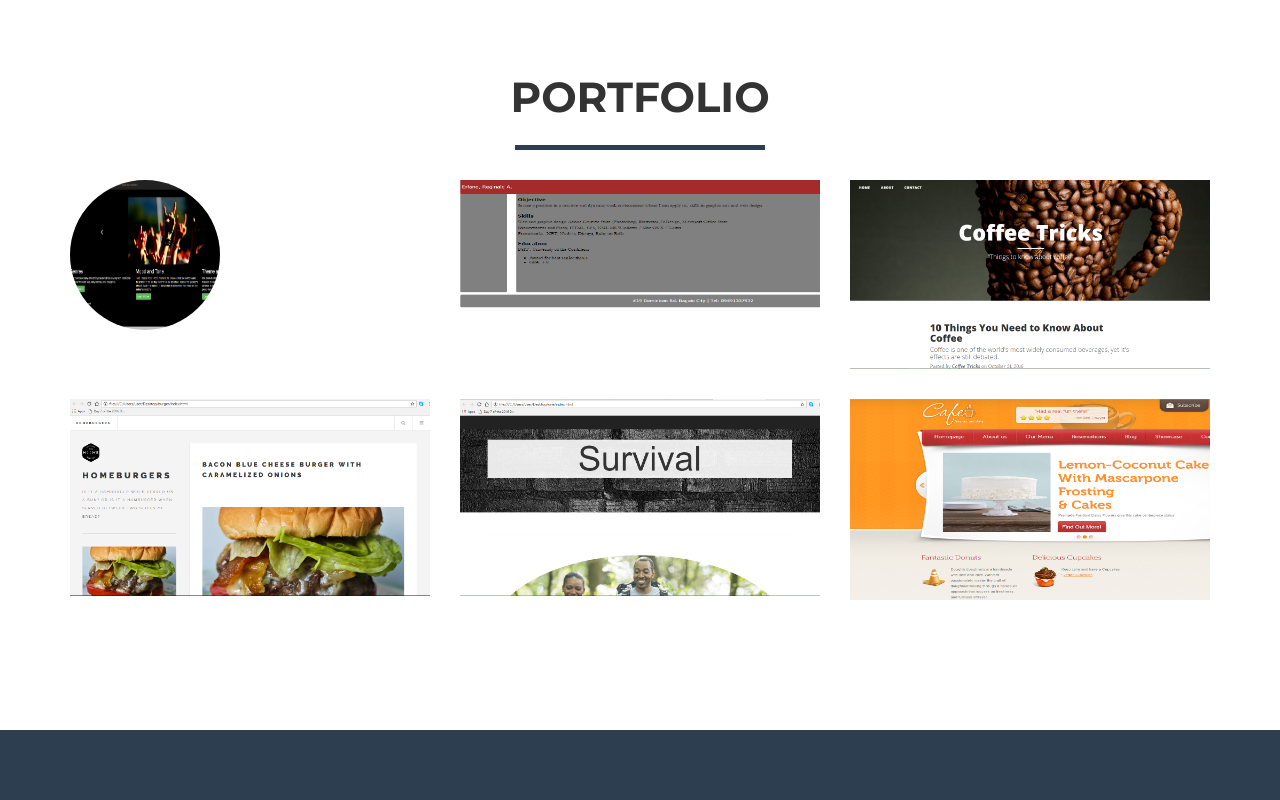
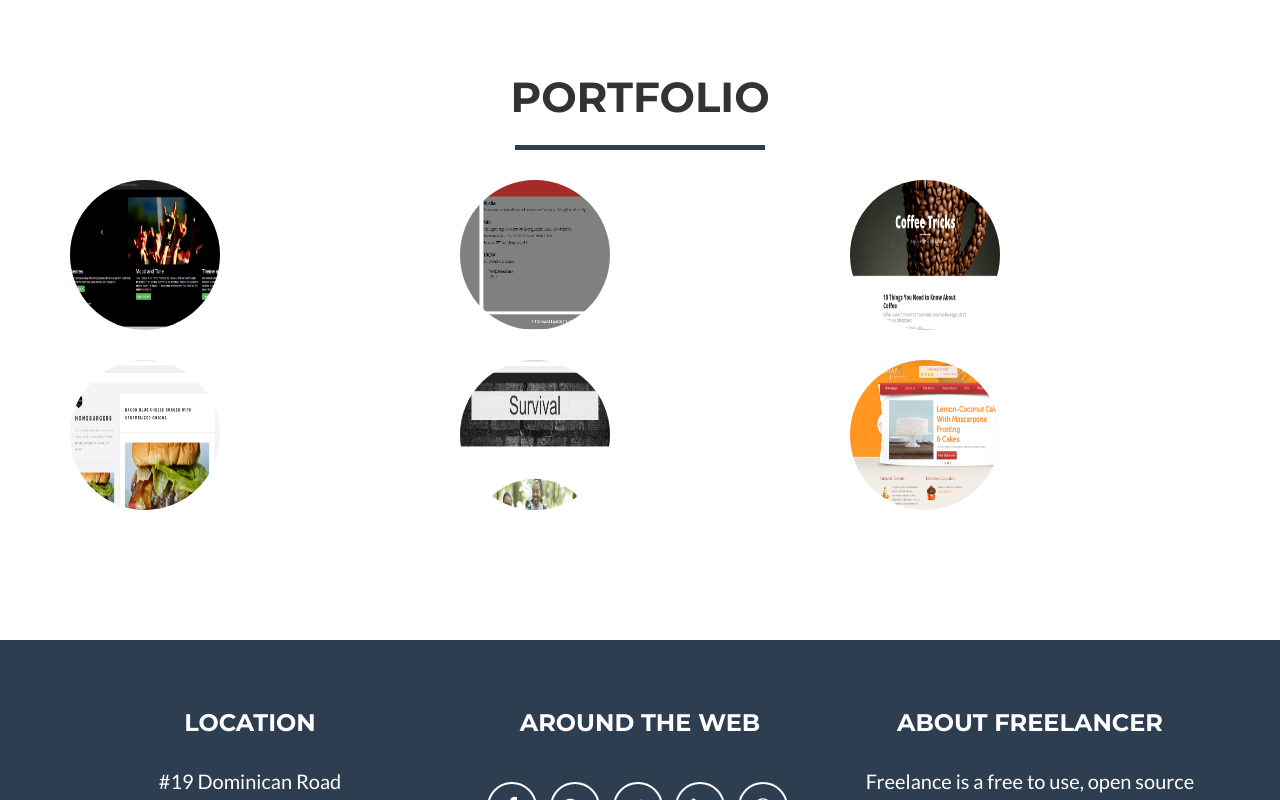
Before and after one commit to reginald456/ReginaldErlano.github.io, a website: page index.html in a window 1280 px wide. Shown: the part 686-1486 px from the top of the page. Drawn offline with nearby package versions, Linux system fonts and the light colour scheme.

Commit message:
Update index.html

```diff
--- a/index.html
+++ b/index.html
@@ -101,7 +101,7 @@
                                 <i class="fa fa-search-plus fa-3x"></i>
                             </div>
                         </div>
-                        <img src="musick.png"class="img-circle" alt="" width = 200 height = 200>
+                        <img src="musick.png"class="img-circle" alt="" width = 300 height = 400>
                     </a>
                 </div>
                 <div class="col-sm-4 portfolio-item">
@@ -111,7 +111,7 @@
                                 <i class="fa fa-search-plus fa-3x"></i>
                             </div>
                         </div>
-                        <img src="resume.png"  class="img-responsive" alt="">
+                        <img src="resume.png"  class="img-circle" alt="" width = 300 height = 400>
                     </a>
                 </div>
                 <div class="col-sm-4 portfolio-item">
@@ -121,7 +121,7 @@
                                 <i class="fa fa-search-plus fa-3x"></i>
                             </div>
                         </div>
-                        <img src="coffeshot.png"  class="img-responsive" alt="">
+                        <img src="coffeshot.png"  class="img-circle" alt="" width = 300 height = 400>
                     </a>
                 </div>
                 <div class="col-sm-4 portfolio-item">
@@ -131,7 +131,7 @@
                                 <i class="fa fa-search-plus fa-3x"></i>
                             </div>
                         </div>
-                        <img src="burge.png"  class="img-responsive" alt="">
+                        <img src="burge.png"  class="img-circle" alt="" width = 300 height = 400>
                     </a>
                 </div>
                 <div class="col-sm-4 portfolio-item">
@@ -141,7 +141,7 @@
                                 <i class="fa fa-search-plus fa-3x"></i>
                             </div>
                         </div>
-                        <img src="surv.png"   class="img-responsive" alt="">
+                        <img src="surv.png"   class="img-circle" alt="" width = 300 height = 400>
                     </a>
                 </div>
                 <div class="col-sm-4 portfolio-item">
@@ -151,7 +151,7 @@
                                 <i class="fa fa-search-plus fa-3x"></i>
                             </div>
                         </div>
-                        <img src="cafe.png"   class="img-responsive" alt="">
+                        <img src="cafe.png"   class="img-circle" alt="" width = 300 height = 400>
                     </a>
                 </div>
             </div>
```
